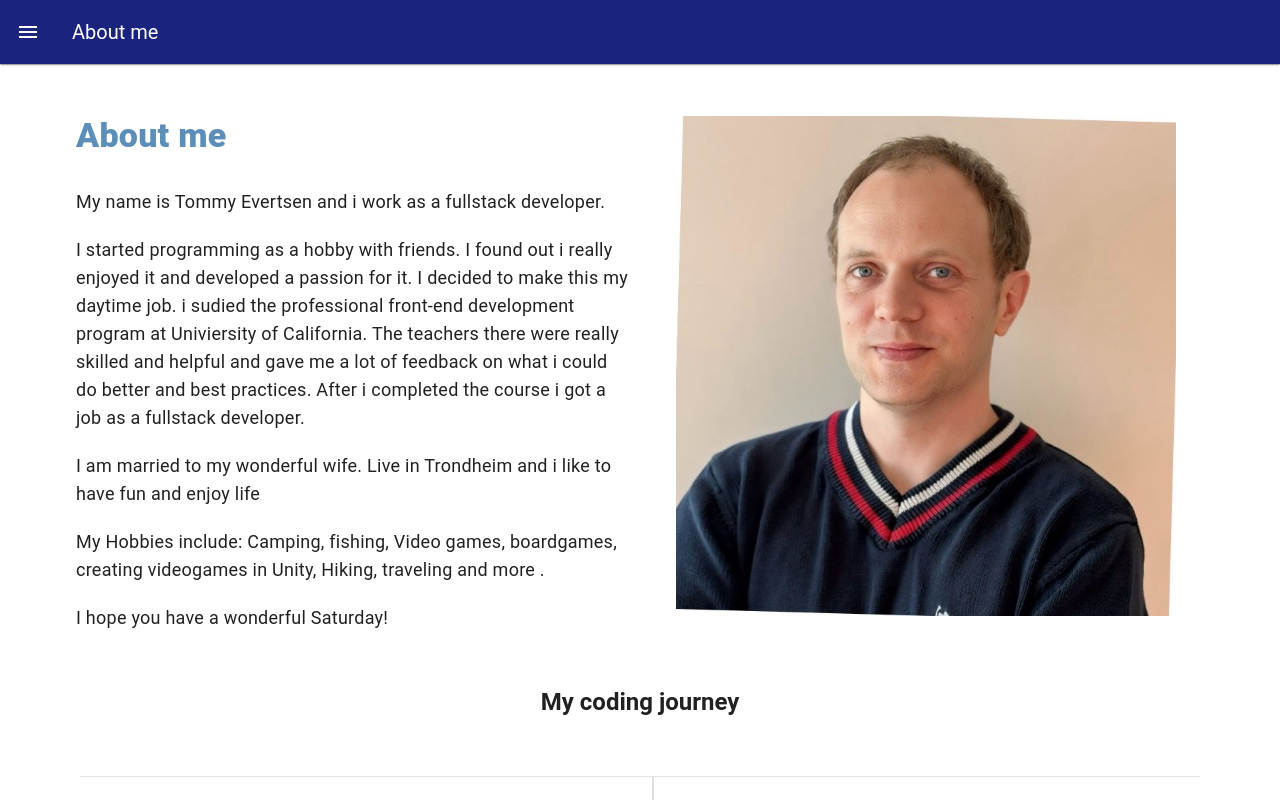
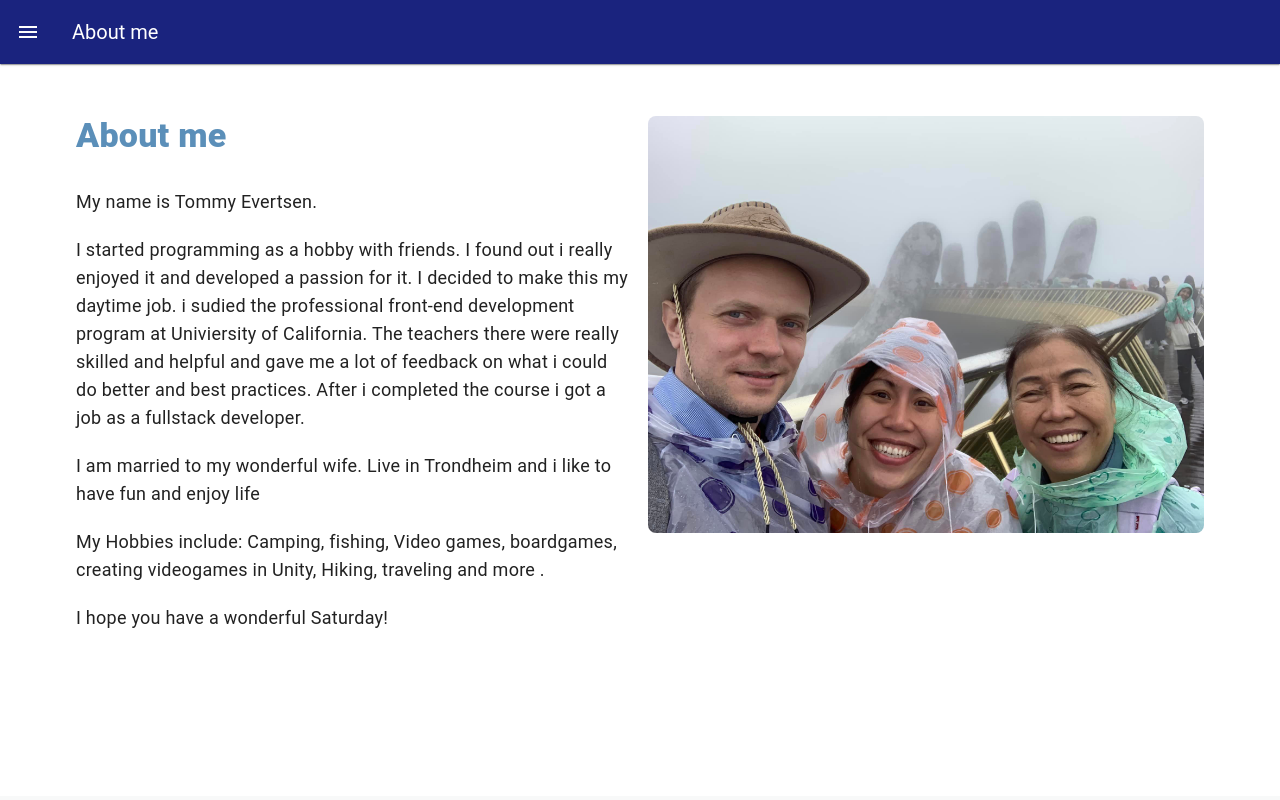
Before and after one commit to TommyEvertsen/Portofolio2, a Vue app: page /about in a window 1280 px wide. Shown: the top 800 px of the page. Built offline with nearby package versions, Linux system fonts and the light colour scheme.

Commit message:
contiue on syling

```diff
--- a/src/Pages/About-me.vue
+++ b/src/Pages/About-me.vue
@@ -8,9 +8,7 @@
               <h1 class="text-h4 font-weight-black headlineMe">About me</h1>
 
               <div class="text-body-2 mt-8 about-me-text">
-                <p style="font-size: large">
-                  My name is Tommy Evertsen and i work as a fullstack developer.
-                </p>
+                <p style="font-size: large">My name is Tommy Evertsen.</p>
 
                 <p class="pt-5" style="font-size: large">
                   I started programming as a hobby with friends. I found out i
@@ -47,7 +45,7 @@
         </v-col>
         <v-col class="pa-2" cols="12" md="6" sm="12" xs="12">
           <v-img
-            src="@/assets/images/tommyAvatar.jpg"
+            src="@/assets/onthehand.jpg"
             class="rounded-lg mx-auto"
             max-height="500"
             max-width="900"
@@ -56,11 +54,14 @@
       </v-row>
 
       <v-container class="mt-10 mb-10">
-        <h2 class="text-center">My coding journey</h2>
+        <v-row>
+          <v-col cols="12" md="4" sm="12" xs="12"> </v-col>
+
+          <v-col cols="12" md="4" sm="12" xs="12"> </v-col>
+
+          <v-col cols="12" md="4" sm="12" xs="12"> </v-col>
+        </v-row>
       </v-container>
-
-      <TimeLine v-if="smAndUp" />
-      <TimeLineMobile v-if="smAndDown" />
     </v-container>
   </main>
 </template>
--- a/src/Pages/Contact-me.vue
+++ b/src/Pages/Contact-me.vue
@@ -53,7 +53,14 @@
           </div>
         </v-col>
         <v-col class="pa-2">
+          <v-img
+          src="@/assets/images/tommyAvatar.jpg"
+            class="rounded-lg mx-auto"
+            max-height="500"
+            max-width="900"
+          >
 
+          </v-img>
         </v-col>
       </v-row>
     </v-container>
@@ -104,8 +111,12 @@ const activity = currentActivity;
   opacity: 80%;
 }
 
-.center{
+
+
+@media screen and (max-width: 768px) {
+  .center{
   text-align: center;
+}
 }
 
 </style>
--- a/src/Pages/Education.vue
+++ b/src/Pages/Education.vue
@@ -32,12 +32,25 @@
           <v-img :src="diploma"> </v-img>
         </v-col>
       </v-row>
+
+      <v-container class="mt-10 mb-10">
+        <h2 class="text-center">My coding journey</h2>
+      </v-container>
+
+      <TimeLine v-if="smAndUp" />
+      <TimeLineMobile v-if="smAndDown" />
     </v-container>
   </main>
 </template>
 
 <script setup>
 import diploma from "@/assets/images/diploma.jpg";
+import TimeLine from "@/components/TimeLine.vue";
+import TimeLineMobile from "@/components/TimeLineMobile.vue";
+import { useDisplay } from "vuetify";
+
+const { smAndUp } = useDisplay();
+const { smAndDown } = useDisplay();
 </script>
 
 <style>
--- a/src/Pages/Home.vue
+++ b/src/Pages/Home.vue
@@ -5,7 +5,7 @@
         <v-col cols="12" xl="5" lg="5" md="12" sm="12" xs="12" class="mt-10">
           <v-sheet class="centerHome">
             <h3>Hi there i'm</h3>
-            <h1 class="mt-2">Tommy Evertsen</h1>
+            <h1 class="mt-2" style="color: #5b8fb9">Tommy Evertsen</h1>
             <v-divider length="300" thickness="2"> </v-divider>
             <h2>Fullstack developer</h2>
             <p
@@ -111,6 +111,10 @@ const technologies = [
     title: "Azure",
     color: "#85C1E9 ",
   },
+  {
+    title: "SQL",
+    color: "#85C1E9 ",
+  },
 ];
 </script>
 
--- a/src/components/AppBar.vue
+++ b/src/components/AppBar.vue
@@ -21,7 +21,7 @@
 
     <v-divider></v-divider>
 
-    <v-list active-color="#6495ED" density="compact" nav>
+    <v-list color="#6495ED" density="compact" nav>
       <v-list-item
         prepend-icon="mdi-home-outline"
         title="Home"
```
